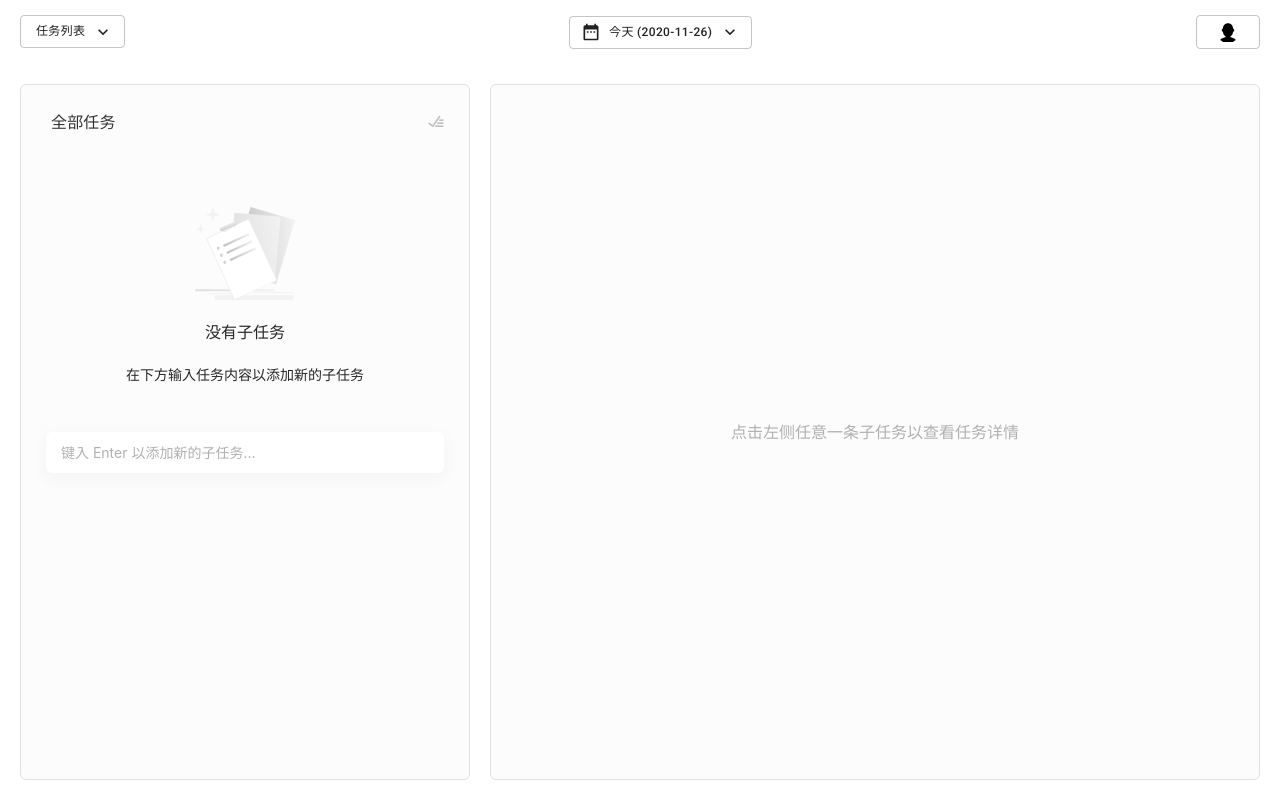
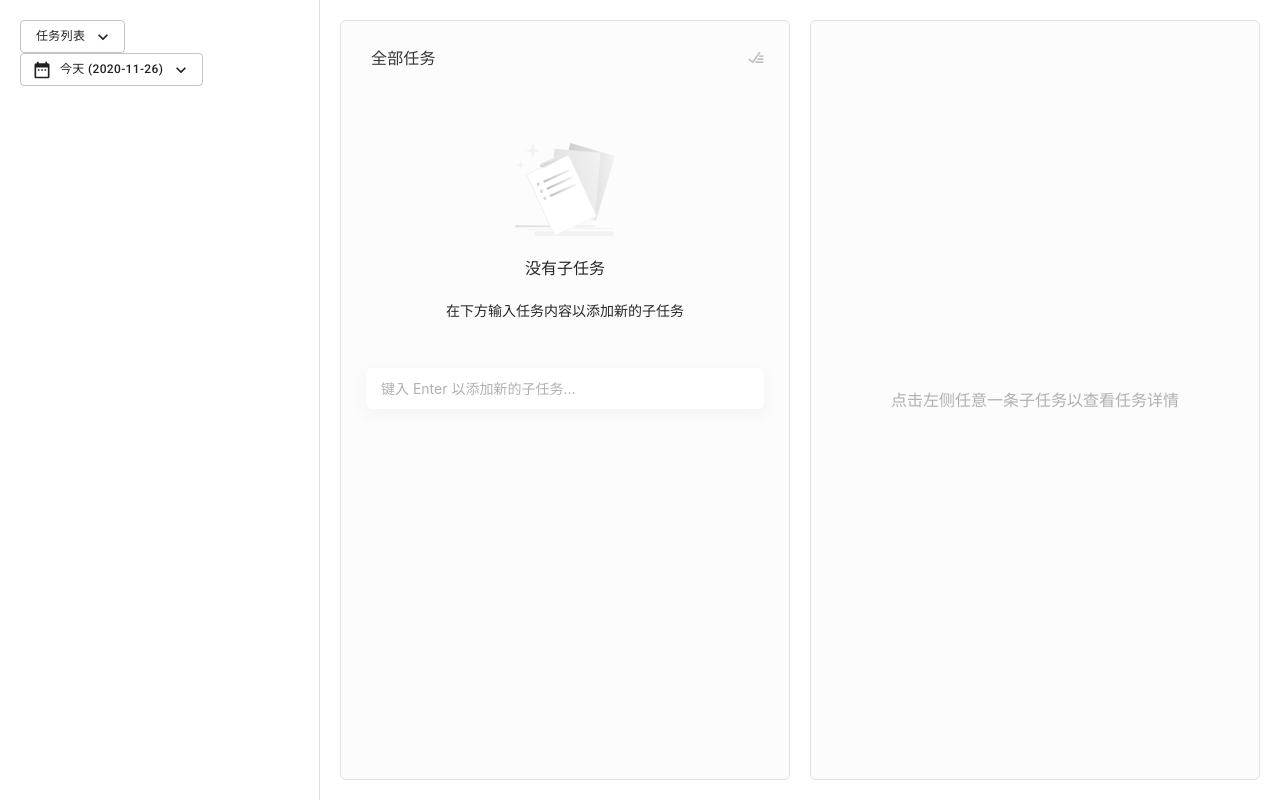
Before and after one commit to lenconda/sigma_web, a React app: page /list in a window 1280 px wide. Built offline with nearby package versions, Linux system fonts and the light colour scheme.

Commit message:
feat: update layout

```diff
--- a/src/App.less
+++ b/src/App.less
@@ -1,4 +1,20 @@
 @import './global.less';
+
+.app-sidebar {
+  box-sizing: border-box;
+  padding: 20px;
+  border-right: 1px solid #e0e0e0;
+  width: 320px;
+  flex-grow: 1;
+  flex-shrink: 0;
+  background-color: #fff;
+  display: flex;
+  flex-direction: column;
+
+  &.sticky {
+    border-right-color: #fff;
+  }
+}
 
 .app-nav {
   overflow: auto;
--- a/src/App.tsx
+++ b/src/App.tsx
@@ -30,6 +30,7 @@ import MenuItem from '@material-ui/core/MenuItem';
 import ExpandMoreIcon from '@material-ui/icons/ExpandMore';
 import { createBrowserHistory } from 'history';
 import DateRangeIcon from '@material-ui/icons/DateRange';
+import Sticky from './components/Sticky';
 import moment from 'moment';
 import './App.less';
 
@@ -161,7 +162,39 @@ const App: React.FC = () => {
     <ThemeProvider theme={theme}>
       <StylesProvider injectFirst={true}>
         <Router history={history}>
-          <StickyNav className="app-nav">
+          <Sticky direction="horizontal" className="app-sidebar">
+            <>
+              <PopupProvider
+                closeOnClick={true}
+                trigger={
+                  <Button variant="outlined" endIcon={<ExpandMoreIcon />}>
+                    {menus[history.location.pathname.split('/').slice(0, 2).join('/')]}
+                  </Button>
+                }
+              >
+                <MenuList>
+                  {generatePopupMenu(menus)}
+                </MenuList>
+              </PopupProvider>
+              <DatePicker
+                startDate={(dateRange && dateRange.start)}
+                endDate={(dateRange && dateRange.end)}
+                selectsRange={true}
+                onConfirm={result => {
+                if (Array.isArray(result)) {
+                  const [start, end] = result;
+                    setDateRange({ start, end });
+                  }
+                }}
+                customComponent={
+                  <Button variant="outlined" startIcon={<DateRangeIcon />} endIcon={<ExpandMoreIcon />}>
+                    {generateDateString((dateRange && dateRange.start), (dateRange && dateRange.end))}
+                  </Button>
+                }
+              />
+            </>
+          </Sticky>
+          {/* <StickyNav className="app-nav">
             <>
               <div className="app-nav__menus--left">
                 <PopupProvider
@@ -212,7 +245,7 @@ const App: React.FC = () => {
                 </PopupProvider>
               </div>
             </>
-          </StickyNav>
+          </StickyNav> */}
           <div className="app-page">
             <Suspense fallback={<></>}>
               <Switch>
--- /dev/null
+++ b/src/components/Sticky/index.less
@@ -0,0 +1,30 @@
+@import '../../global.less';
+
+@custom-transition-duration: .15s;
+
+.app-sticky-nav {
+  transition: box-shadow @custom-transition-duration;
+
+  &--placeholder {
+    display: block;
+    width: 100%;
+  }
+
+  &.sticky {
+    position: fixed;
+    box-shadow: @box-shadow-focus;
+    transition: box-shadow @custom-transition-duration;
+
+    &.vertical {
+      top: 0;
+      right: 0;
+      left: 0;
+    }
+
+    &.horizontal {
+      top: 0;
+      bottom: 0;
+      left: 0;
+    }
+  }
+}
--- /dev/null
+++ b/src/components/Sticky/index.tsx
@@ -0,0 +1,75 @@
+import React, {
+  useState,
+  useEffect,
+  useRef,
+} from 'react';
+import './index.less';
+
+export interface StickyProps {
+  className?: string;
+  zIndex?: number;
+  children: React.ReactChild;
+  direction?: 'vertical' | 'horizontal';
+}
+
+const Sticky: React.FC<StickyProps> = ({
+  className = '',
+  children,
+  zIndex = 999,
+  direction = 'vertical',
+}) => {
+  const [sticky, setSticky] = useState<boolean>(false);
+  const [placeholderHeight, setPlaceholderHeight] = useState<number>(0);
+  const [placeholderWidth, setPlaceholderWidth] = useState<number>(0);
+  const ref = useRef(null);
+
+  const getCustomStyle = (): React.CSSProperties => {
+    if (direction === 'vertical') {
+      return {
+        minHeight: placeholderHeight,
+      };
+    } else if (direction === 'horizontal') {
+      return {
+        minWidth: placeholderWidth,
+      };
+    }
+    return {};
+  };
+
+  useEffect(() => {
+    const handler = (event: Event) => {
+      setPlaceholderHeight(ref.current.clientHeight || 0);
+      setPlaceholderWidth(ref.current.clientWidth || 0);
+      if (direction === 'vertical') {
+        setSticky(window.scrollY !== 0);
+      } else {
+        setSticky(window.scrollX !== 0);
+      }
+    };
+    window.addEventListener('scroll', handler);
+    return () => {
+      window.removeEventListener('scroll', handler);
+    };
+  }, [ref, direction]);
+
+  return (
+    <>
+      <nav
+        ref={ref}
+        className={`app-sticky-nav${className && ` ${className}` || ''}${sticky && ` sticky ${direction}` || ''}`}
+        style={{ zIndex }}
+      >
+        {children}
+      </nav>
+      {
+        sticky
+          && <div
+            className="app-sticky-nav--placeholder"
+            style={getCustomStyle()}
+          ></div>
+      }
+    </>
+  );
+};
+
+export default Sticky;
--- a/src/index.less
+++ b/src/index.less
@@ -9,5 +9,4 @@ textarea {
 
 #root {
   display: flex;
-  flex-direction: column;
 }
```
